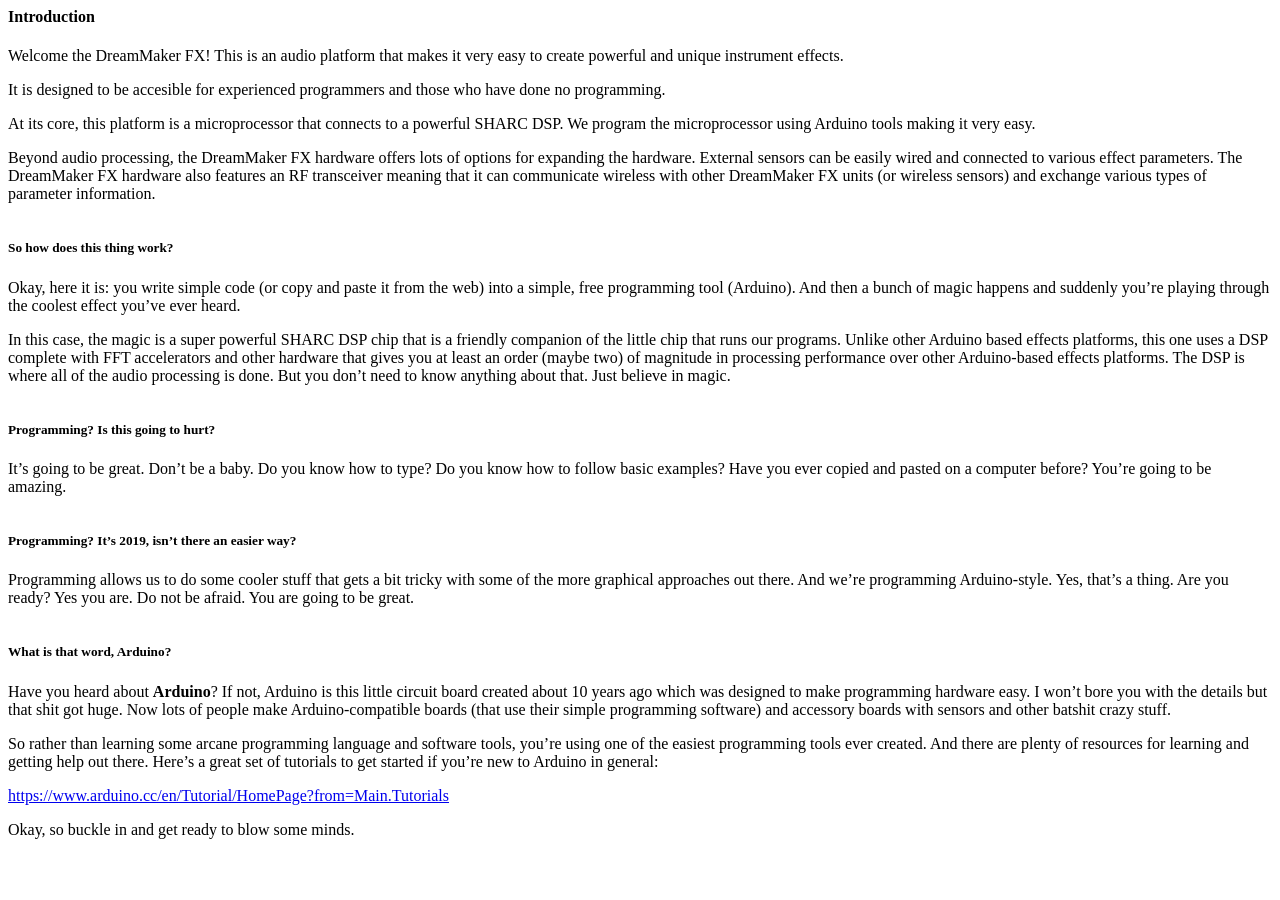
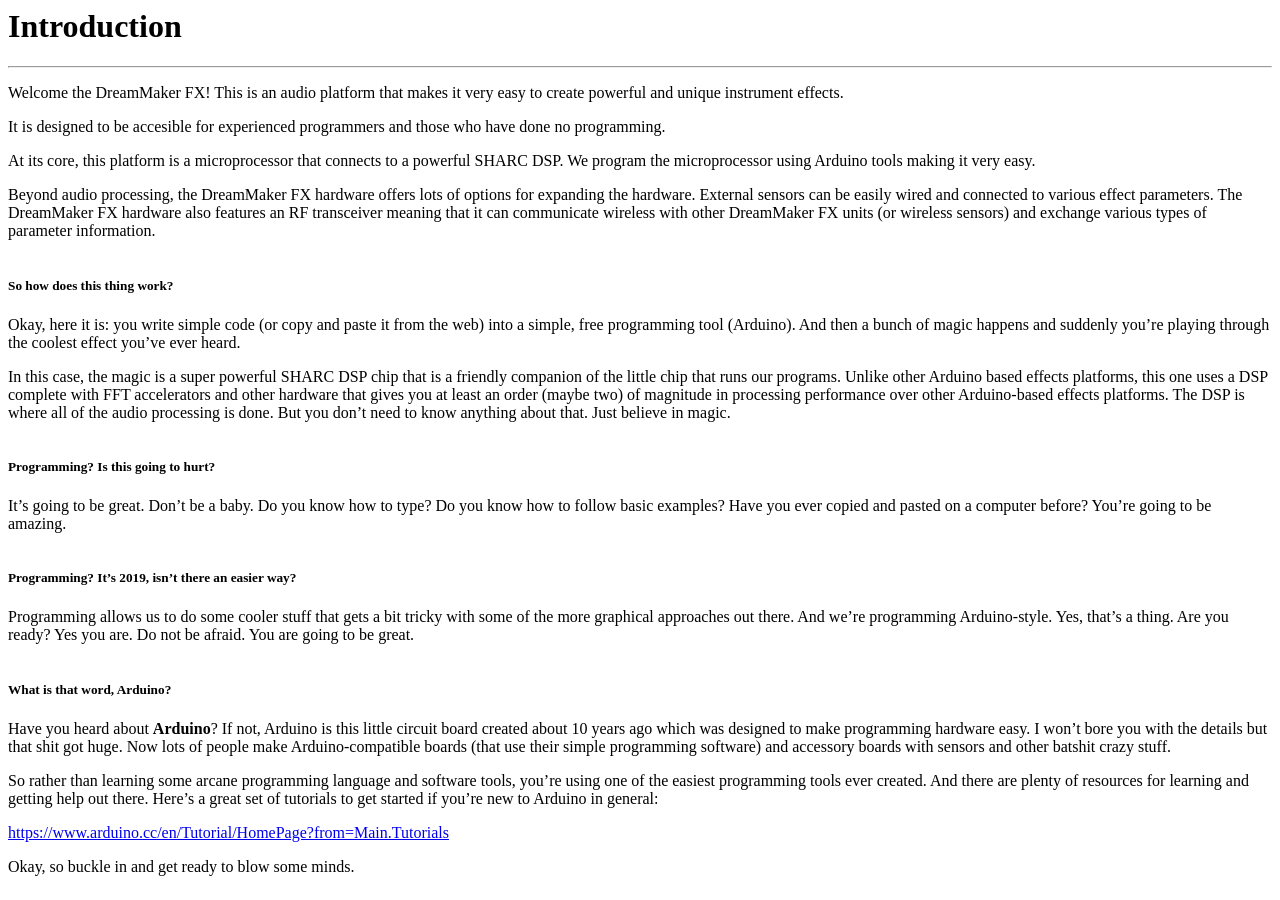
Before and after one commit to runjumplabs/dreammaker_fx, a Jekyll site: the page built from tutorial/intro.md, in a window 1280 px wide. Built offline with Jekyll 4.4.1, drawn with Linux system fonts in a browser that asks for light colours.

```diff
--- a/tutorial/intro.md
+++ b/tutorial/intro.md
@@ -3,7 +3,8 @@ layout: extra_naked
 title: Docs
 ---
 
-#### Introduction
+# Introduction
+------
 
 Welcome the DreamMaker FX!  This is an audio platform that makes it very easy to create powerful and unique instrument effects.
 
```
